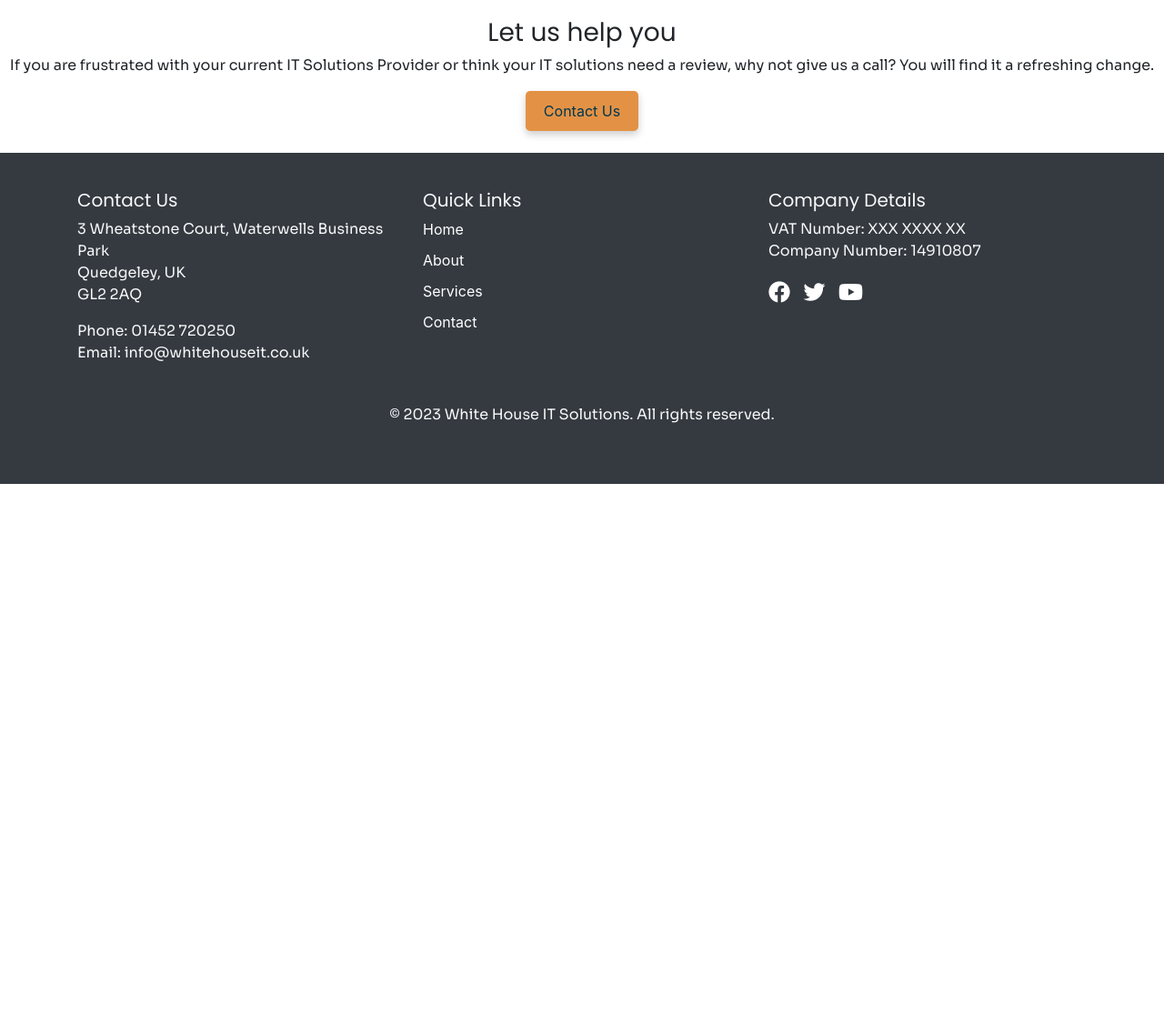
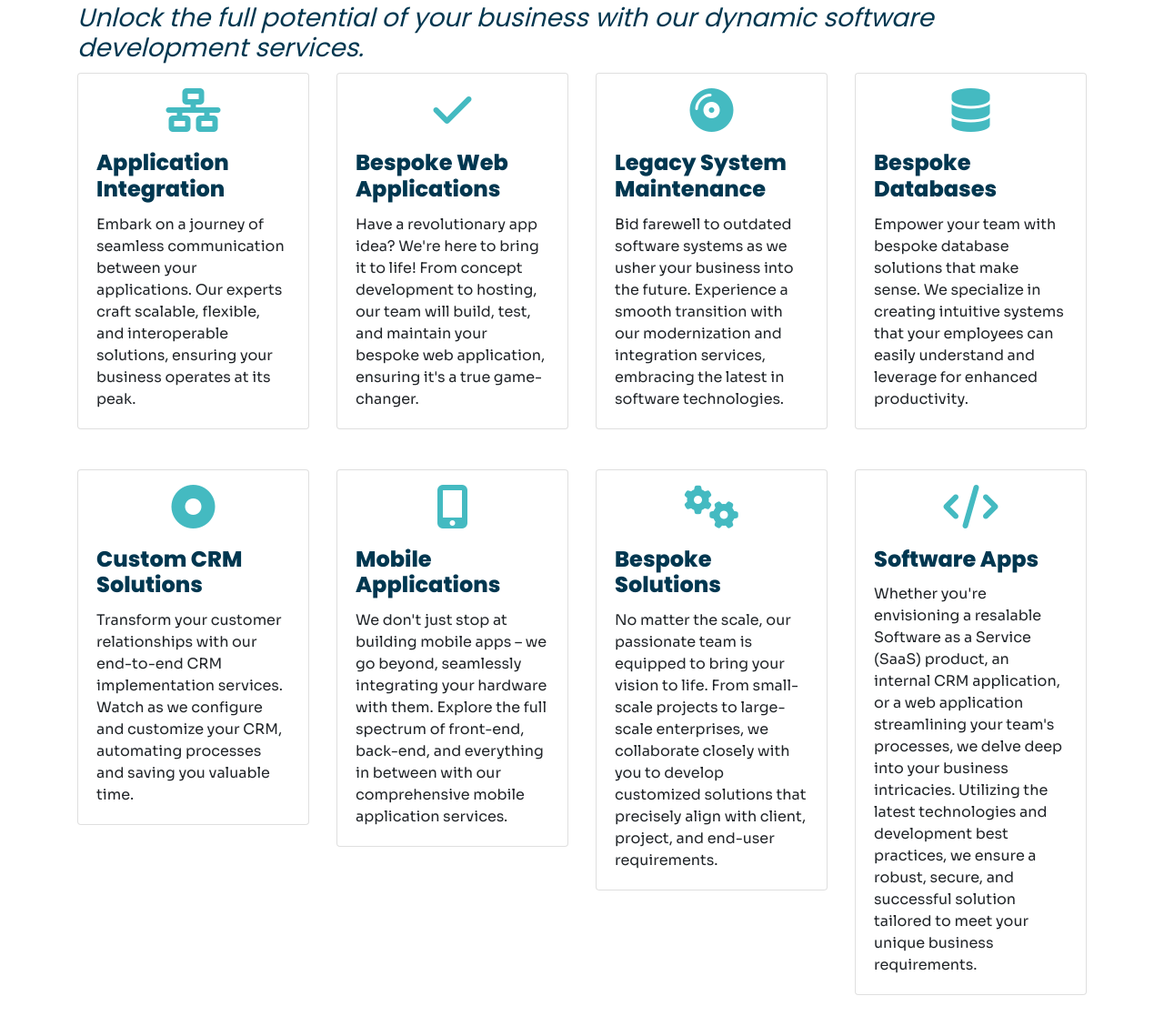
Before and after one commit to Severnside-Software/WHITS-website, a plain HTML site: page services.html in a window 1280 px wide. Shown: the part 1563-2680 px from the top of the page at 91% size. Before the commit the page ends 2095 px from the top, so only its background shows below. Drawn offline with nearby package versions, Linux system fonts and the light colour scheme.

Commit message:
put copy in for software dev section

```diff
--- a/services.html
+++ b/services.html
@@ -199,7 +199,7 @@
                 </div>
             </div>
         </div>
-
+        <hr>
     </div>
 </section>
 
@@ -208,7 +208,103 @@
 <!-- Software Development Section -->
 <section class="container mt-4" id="software-development">
     <h2>Software Development</h2>
-    <!-- Add content for Software Development section -->
+    <h3 class="we-share">Unlock the full potential of your business with our dynamic software development services.</h3>
+
+    <div class="row">
+
+        <!-- Application Integration -->
+        <div class="col-md-3">
+            <div class="card service-card">
+                <i class="fas fa-network-wired fa-3x mt-3 mx-auto icon"></i>
+                <div class="card-body">
+                    <h5 class="card-title">Application Integration</h5>
+                    <p class="card-text">Embark on a journey of seamless communication between your applications. Our experts craft scalable, flexible, and interoperable solutions, ensuring your business operates at its peak.</p>
+                </div>
+            </div>
+        </div>
+
+        <!-- Bespoke Web Applicaions -->
+        <div class="col-md-3">
+            <div class="card service-card">
+                <i class="fas fa-check fa-3x mt-3 mx-auto icon"></i>
+                <div class="card-body">
+                    <h5 class="card-title">Bespoke Web Applications</h5>
+                    <p class="card-text">Have a revolutionary app idea? We're here to bring it to life! From concept development to hosting, our team will build, test, and maintain your bespoke web application, ensuring it's a true game-changer.</p>
+                </div>
+            </div>
+        </div>
+
+        <!-- Legacy System Maintenance -->
+        <div class="col-md-3">
+            <div class="card service-card">
+                <i class="fas fa-compact-disc fa-3x mt-3 mx-auto icon"></i>
+                <div class="card-body">
+                    <h5 class="card-title">Legacy System Maintenance</h5>
+                    <p class="card-text">Bid farewell to outdated software systems as we usher your business into the future. Experience a smooth transition with our modernization and integration services, embracing the latest in software technologies.</p>
+                </div>
+            </div>
+        </div>
+
+        <!-- Bespoke Databases -->
+        <div class="col-md-3">
+            <div class="card service-card">
+                <i class="fas fa-database fa-3x mt-3 mx-auto icon"></i>
+                <div class="card-body">
+                    <h5 class="card-title">Bespoke Databases</h5>
+                    <p class="card-text">Empower your team with bespoke database solutions that make sense. We specialize in creating intuitive systems that your employees can easily understand and leverage for enhanced productivity.</p>
+                </div>
+            </div>
+        </div>
+
+    </div>
+
+    <div class="row mt-4">
+
+        <!-- Custom CRM Solutions -->
+        <div class="col-md-3">
+            <div class="card service-card">
+                <i class="fas fa-dot-circle fa-3x mt-3 mx-auto icon"></i>
+                <div class="card-body">
+                    <h5 class="card-title">Custom CRM Solutions</h5>
+                    <p class="card-text">Transform your customer relationships with our end-to-end CRM implementation services. Watch as we configure and customize your CRM, automating processes and saving you valuable time.</p>
+                </div>
+            </div>
+        </div>
+
+        <!-- Mobile Applications -->
+        <div class="col-md-3">
+            <div class="card service-card">
+                <i class="fas fa-mobile-alt fa-3x mt-3 mx-auto icon"></i>
+                <div class="card-body">
+                    <h5 class="card-title">Mobile Applications</h5>
+                    <p class="card-text">We don't just stop at building mobile apps – we go beyond, seamlessly integrating your hardware with them. Explore the full spectrum of front-end, back-end, and everything in between with our comprehensive mobile application services.</p>
+                </div>
+            </div>
+        </div>
+
+        <!-- Bespoke Solutions -->
+        <div class="col-md-3">
+            <div class="card service-card">
+                <i class="fas fa-cogs fa-3x mt-3 mx-auto icon"></i>
+                <div class="card-body">
+                    <h5 class="card-title">Bespoke Solutions</h5>
+                    <p class="card-text">No matter the scale, our passionate team is equipped to bring your vision to life. From small-scale projects to large-scale enterprises, we collaborate closely with you to develop customized solutions that precisely align with client, project, and end-user requirements.</p>
+                </div>
+            </div>
+        </div>
+
+        <!-- Software Apps -->
+        <div class="col-md-3">
+            <div class="card service-card">
+                <i class="fas fa-code fa-3x mt-3 mx-auto icon"></i>
+                <div class="card-body">
+                    <h5 class="card-title">Software Apps</h5>
+                    <p class="card-text">Whether you're envisioning a resalable Software as a Service (SaaS) product, an internal CRM application, or a web application streamlining your team's processes, we delve deep into your business intricacies. Utilizing the latest technologies and development best practices, we ensure a robust, secure, and successful solution tailored to meet your unique business requirements.</p>
+                </div>
+            </div>
+        </div>
+
+    </div>
 </section>
 
 <!-- Call To Action -->
```
